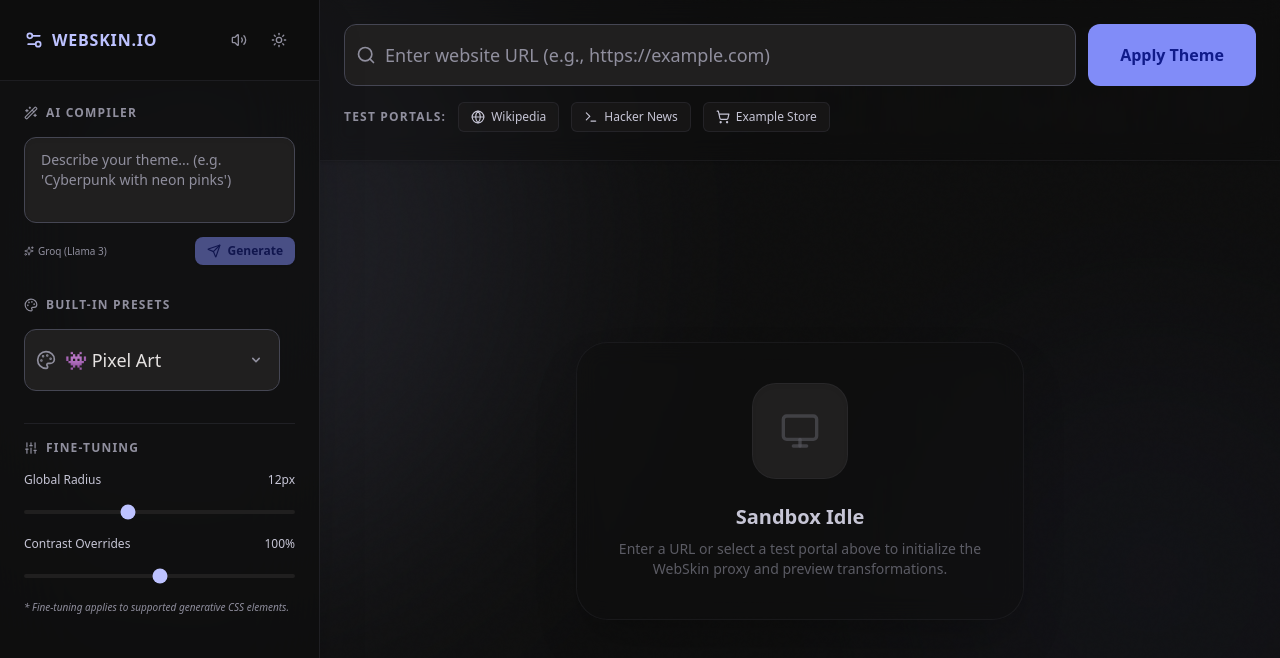
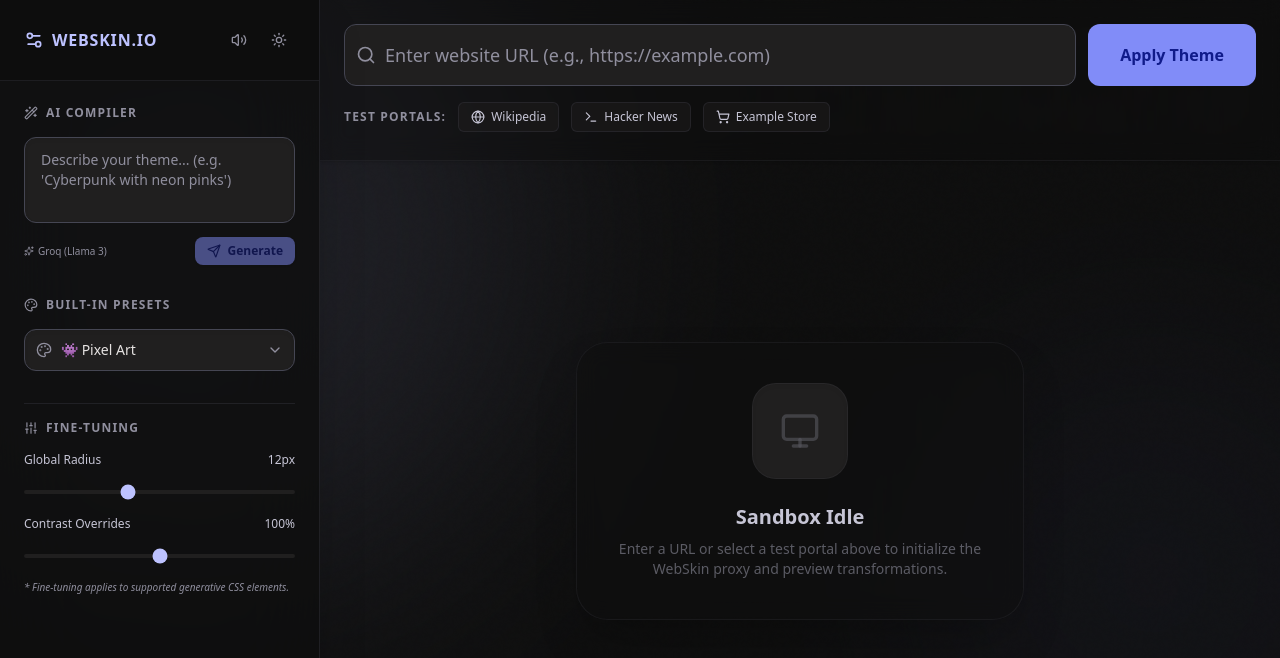
Before and after one commit to nikhil2004-blip/web_scraper, a Next.js app: page / in a window 1280 px wide. Shown: the top 658 px of the page. Built offline with nearby package versions, Linux system fonts and the light colour scheme.

Commit message:
feat: align ThemeSelector presets UI with core design system

```diff
--- a/components/ThemeSelector.tsx
+++ b/components/ThemeSelector.tsx
@@ -1,8 +1,7 @@
 'use client';
 
 import React from 'react';
-import { motion } from 'framer-motion';
-import { Palette } from 'lucide-react';
+import { Palette, ChevronDown } from 'lucide-react';
 
 interface ThemeSelectorProps {
     value: string;
@@ -10,28 +9,22 @@
 }
 
 const themes = [
-    { id: 'pixel', name: '👾 Pixel Art', color: 'from-orange-500 to-yellow-500' },
-    { id: 'hacker', name: '💻 Hacker Mode', color: 'from-green-500 to-emerald-500' },
-    { id: 'glass', name: '🔮 Glassmorphism', color: 'from-blue-500 to-purple-500' },
-    { id: 'retro', name: '📼 Retro 90s', color: 'from-teal-500 to-cyan-500' },
+    { id: 'pixel', name: '👾 Pixel Art' },
+    { id: 'hacker', name: '💻 Hacker Mode' },
+    { id: 'glass', name: '🔮 Glassmorphism' },
+    { id: 'retro', name: '📼 Retro 90s' },
 ];
 
 export const ThemeSelector: React.FC<ThemeSelectorProps> = ({ value, onChange }) => {
     return (
-        <motion.div
-            initial={{ opacity: 0, x: -20 }}
-            animate={{ opacity: 1, x: 0 }}
-            transition={{ delay: 0.3 }}
-            className="md:w-64 w-full"
-        >
-            <div className="relative">
+        <div className="w-full relative">
             <div className="absolute inset-y-0 left-3 flex items-center pointer-events-none text-outline">
-                    <Palette size={20} />
+                <Palette size={16} />
             </div>
             <select
                 value={value}
                 onChange={(e) => onChange(e.target.value)}
-                    className="w-full pl-10 pr-4 py-4 bg-surface-container border border-outline-variant rounded-xl text-lg focus:outline-none focus:ring-2 focus:ring-primary transition-all text-on-surface appearance-none cursor-pointer hover:bg-surface-container-high"
+                className="w-full pl-9 pr-8 py-2.5 bg-surface-container border border-outline-variant rounded-xl text-sm focus:outline-none focus:ring-2 focus:ring-primary transition-all text-on-surface appearance-none cursor-pointer hover:bg-surface-container-high shadow-inner"
             >
                 {themes.map((theme) => (
                     <option key={theme.id} value={theme.id} className="bg-surface-container text-on-surface">
@@ -39,10 +32,9 @@
                     </option>
                 ))}
             </select>
-                <div className="absolute inset-y-0 right-4 flex items-center pointer-events-none text-outline">
-                    <svg className="w-4 h-4 fill-current" viewBox="0 0 20 20"><path d="M5.293 7.293a1 1 0 011.414 0L10 10.586l3.293-3.293a1 1 0 111.414 1.414l-4 4a1 1 0 01-1.414 0l-4-4a1 1 0 010-1.414z" /></svg>
+            <div className="absolute inset-y-0 right-3 flex items-center pointer-events-none text-outline">
+                <ChevronDown size={16} />
             </div>
         </div>
-        </motion.div>
     );
 };
```
Lines whose indentation alone changed are shown as unchanged.
